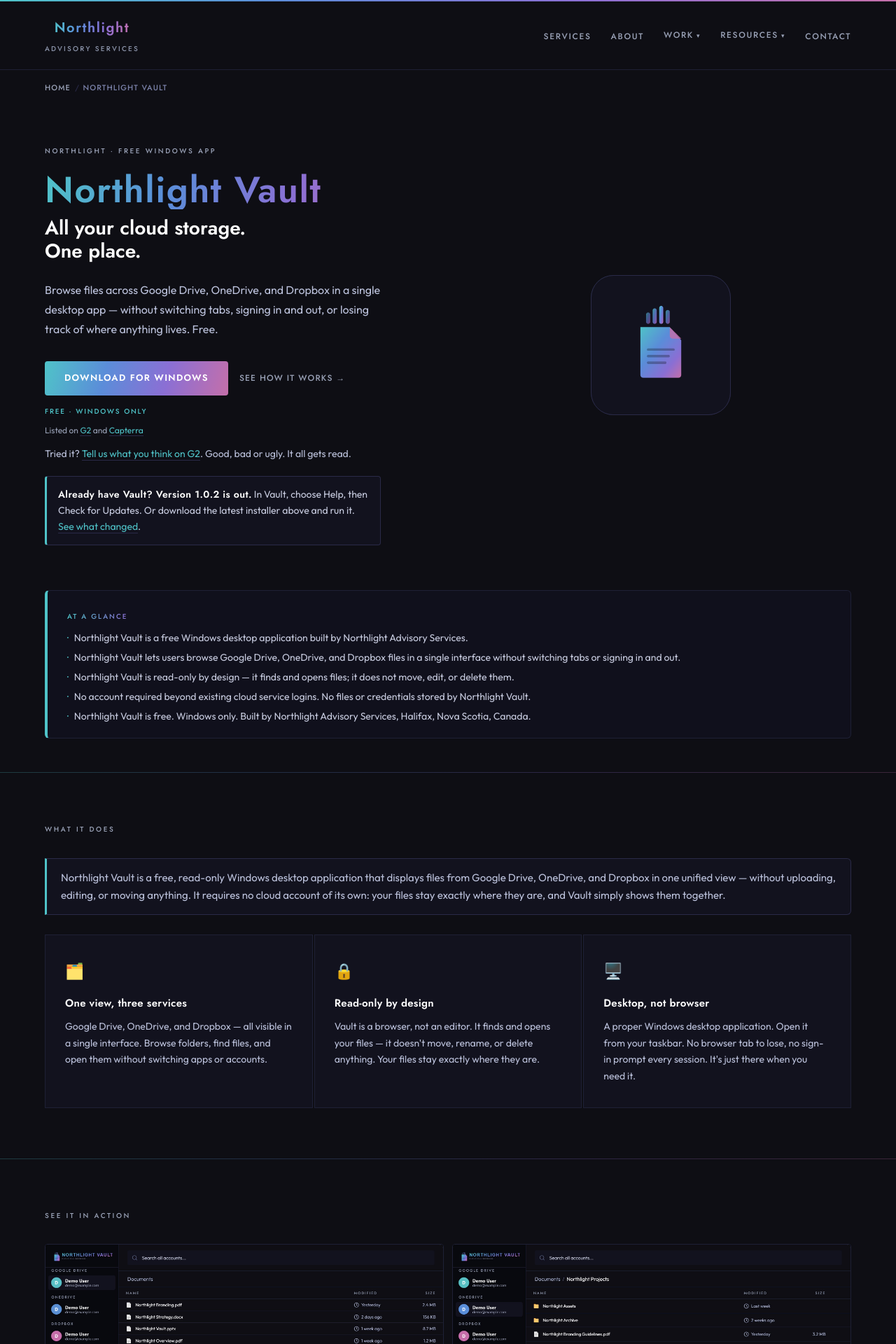
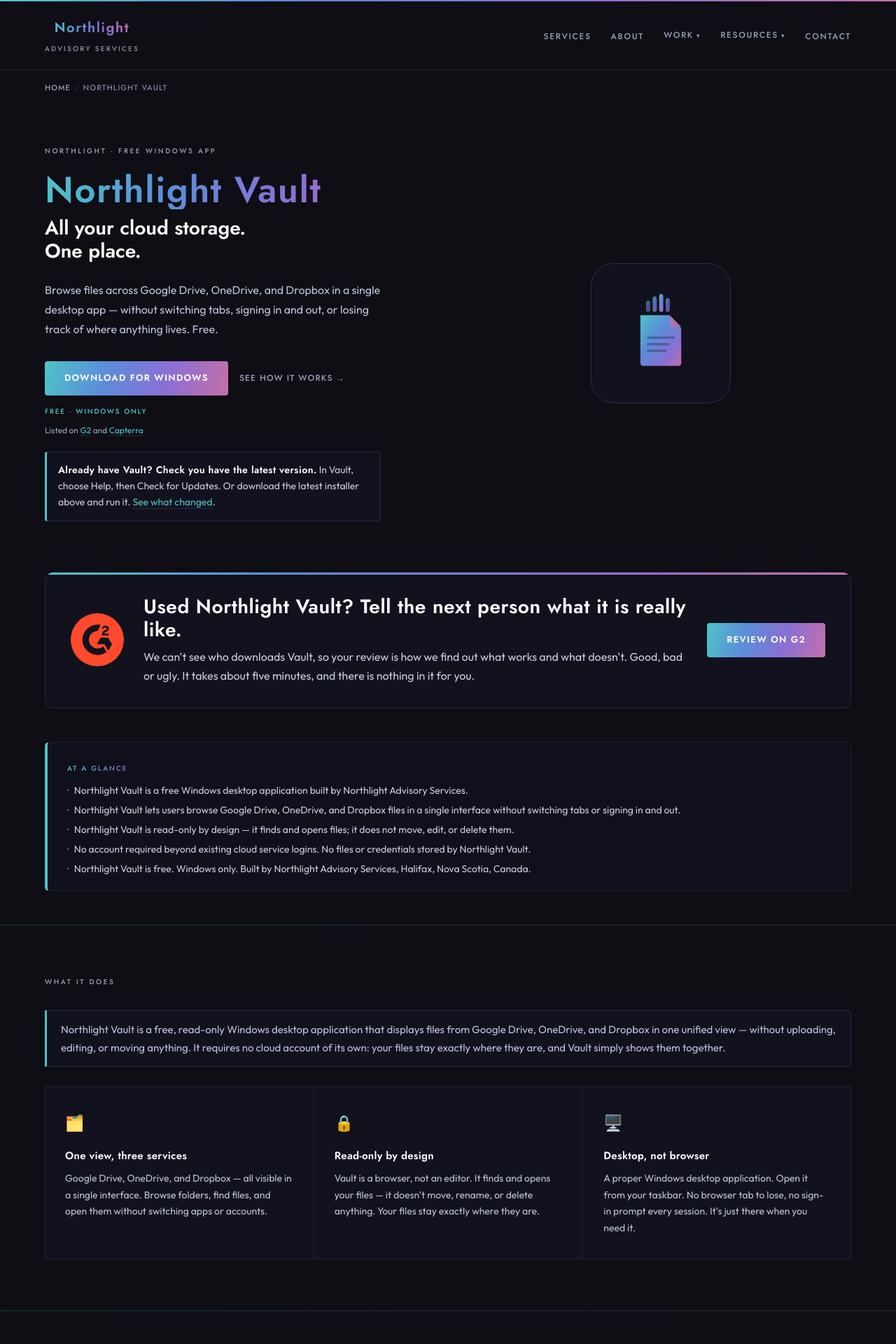
Before and after one commit to elizabethlemoine33-commits/bynorthlight-site, a Jekyll site: the page built from vault.html, in a window 1280 px wide. Shown: the top 1920 px of the page at 70% size. Built offline with Jekyll 4.4.1, drawn with Linux system fonts in a browser that asks for light colours.

Commit message:
Vault page: prominent G2 review callout with logo; update note no longer names a version
Co-Authored-By: Claude Sonnet 5.5 <noreply@anthropic.com>

```diff
--- a/vault.html
+++ b/vault.html
@@ -146,6 +146,23 @@ head_extra: |
     .update-note a, .review-ask a { color: var(--glacial); text-decoration: none; border-bottom: 1px solid var(--border-2); }
     .update-note a:hover, .review-ask a:hover { color: var(--text); }
     .review-ask { margin-top: 12px; font-family: 'Outfit', sans-serif; font-size: 14px; line-height: 1.6; color: var(--haze); }
+    .g2-callout {
+      position: relative; display: flex; align-items: center; gap: 28px; flex-wrap: wrap;
+      margin: 8px 0 48px; padding: 32px 36px;
+      background: var(--surface); border: 1px solid var(--border-2); border-radius: 12px; overflow: hidden;
+    }
+    .g2-callout::before {
+      content: ''; position: absolute; top: 0; left: 0; right: 0; height: 3px;
+      background: linear-gradient(90deg, #4FC3C8 0%, #5B8DD9 30%, #8B6FD4 65%, #C46FAA 100%);
+    }
+    .g2-callout-logo { flex: 0 0 auto; width: 76px; height: 76px; }
+    .g2-callout-logo svg { width: 76px; height: 76px; fill: #FF492C; display: block; }
+    .g2-callout-text { flex: 1 1 320px; min-width: 0; }
+    .g2-callout-text h2 {
+      font-family: 'Jost', sans-serif; font-size: 28px; font-weight: 600; letter-spacing: 0.02em;
+      line-height: 1.2; color: var(--text); margin-bottom: 8px;
+    }
+    .g2-callout-text p { font-family: 'Outfit', sans-serif; font-size: 16px; line-height: 1.7; color: var(--cloud); }
     .vault-hero-right {
       display: flex; justify-content: center; align-items: center;
     }
@@ -325,11 +342,10 @@ head_extra: |
         <p style="margin-top:8px; font-family:'Outfit',sans-serif; font-size:12px; color:var(--muted);">
           Listed on <a href="https://www.g2.com/products/northlight-vault/reviews" target="_blank" rel="noopener" style="color:var(--glacial); text-decoration:none; border-bottom:1px solid var(--border-2);">G2</a> and <a href="https://www.capterra.com/p/10051421/Northlight-Vault/" target="_blank" rel="noopener" style="color:var(--glacial); text-decoration:none; border-bottom:1px solid var(--border-2);">Capterra</a>
         </p>
-        <p class="review-ask">Tried it? <a href="https://www.g2.com/contributor/vault-users-november-2026-94dfdeb2-2a3c-4c12-bfce-5cdd9402bc20" target="_blank" rel="noopener">Tell us what you think on G2</a>. Good, bad or ugly. It all gets read.</p>
         <div class="update-note" role="note">
-          <strong>Already have Vault? Version 1.0.2 is out.</strong>
+          <strong>Already have Vault? Check you have the latest version.</strong>
           In Vault, choose Help, then Check for Updates. Or download the latest installer above and run it.
-          <a href="https://github.com/elizabethlemoine33-commits/Northlight-Vault/releases/tag/v1.0.2" target="_blank" rel="noopener">See what changed</a>.
+          <a href="https://github.com/elizabethlemoine33-commits/Northlight-Vault/releases/latest" target="_blank" rel="noopener">See what changed</a>.
         </div>
       </div>
       <div class="vault-hero-right">
@@ -340,6 +356,20 @@ head_extra: |
         </div>
       </div>
     </div>
+  </div>
+
+  <!-- ═══ G2 REVIEW CALLOUT ═══ -->
+  <div class="page-wrap" style="padding-top: 0; padding-bottom: 0;">
+    <aside class="g2-callout" aria-labelledby="g2-callout-title">
+      <div class="g2-callout-logo" aria-hidden="true">
+        <svg viewBox="0 0 24 24" xmlns="http://www.w3.org/2000/svg" focusable="false"><path d="M12 0a12 12 0 1 0 0 24 12 12 0 0 0 0-24Zm.122 5.143c.45 0 .9.044 1.342.132l-1.342 2.806C9.962 8.08 8.203 9.84 8.203 12s1.76 3.92 3.92 3.92c.937 0 1.844-.338 2.553-.951l1.483 2.572A6.856 6.856 0 0 1 5.266 12a6.856 6.856 0 0 1 6.856-6.856Zm3.498.49a1.262 1.262 0 0 1 .026 0c.427 0 .792.113 1.101.34.31.229.466.546.466.946 0 .639-.36 1.03-1.035 1.376l-.377.191c-.403.204-.602.385-.657.706h2.05v.85h-3.101v-.144c0-.526.103-.96.314-1.306.211-.345.576-.65 1.102-.917l.242-.117c.427-.216.538-.401.538-.625 0-.266-.228-.458-.6-.458-.44 0-.773.228-1.004.694l-.592-.595c.13-.279.338-.502.619-.675a1.7 1.7 0 0 1 .908-.266Zm-2.094 5.388h3.394l1.697 2.937-1.697 2.94-1.697-2.94H11.83l1.696-2.937Z"/></svg>
+      </div>
+      <div class="g2-callout-text">
+        <h2 id="g2-callout-title">Used Northlight Vault? Tell the next person what it is really like.</h2>
+        <p>We can't see who downloads Vault, so your review is how we find out what works and what doesn't. Good, bad or ugly. It takes about five minutes, and there is nothing in it for you.</p>
+      </div>
+      <a href="https://www.g2.com/contributor/vault-users-november-2026-94dfdeb2-2a3c-4c12-bfce-5cdd9402bc20" target="_blank" rel="noopener" class="cta-primary">Review on G2</a>
+    </aside>
   </div>
 
   <!-- ── AT A GLANCE ── -->
```
